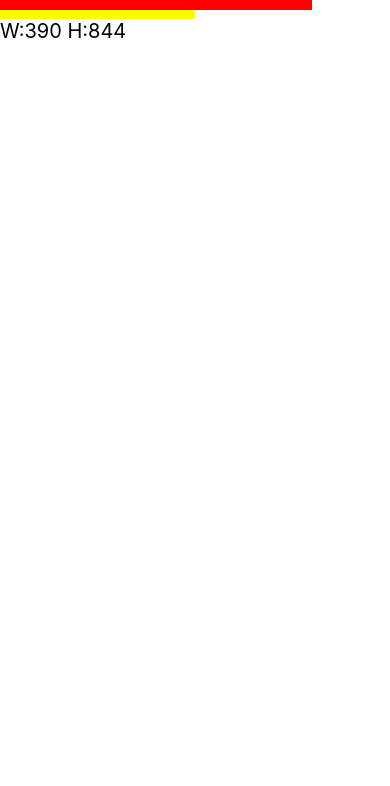
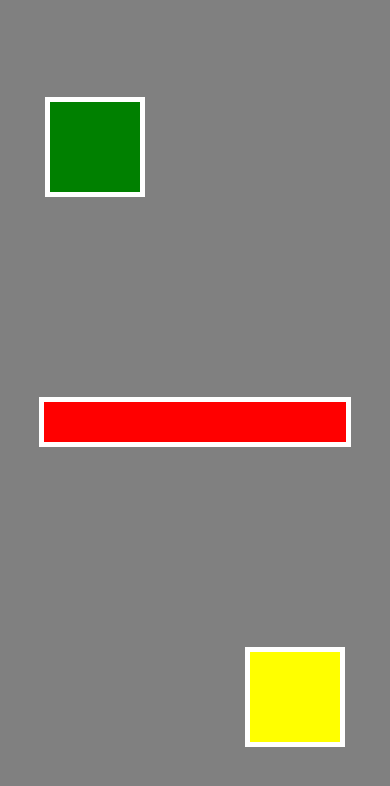
Before and after one commit to Friosn/counter-and-comps, a React Native app: screen / in a window 390 px wide. Shown: the top 786 px of the page. Built offline with nearby package versions, Linux system fonts and the light colour scheme.

Commit message:
Position relative native training

```diff
--- a/App.tsx
+++ b/App.tsx
@@ -1,15 +1,15 @@
 import React from 'react';
 import {SafeAreaView} from 'react-native';
+import PositionScreen from './src/screens/PositionScreen';
 
-import DimensionScreen from './src/screens/DimensionScreen';
-
+/* import DimensionScreen from './src/screens/DimensionScreen'; */
 /* import BoxObjectModelScreen from './src/screens/BoxObjectModelScreen'; */
 /* import CounterScreen from './src/screens/CounterScreen'; */
 
 const App = () => {
   return (
     <SafeAreaView style={{flex: 1}}>
-      <DimensionScreen />
+      <PositionScreen />
     </SafeAreaView>
   );
 };
--- /dev/null
+++ b/src/screens/PositionScreen.tsx
@@ -0,0 +1,49 @@
+import React from 'react';
+import {StyleSheet} from 'react-native';
+import {View} from 'react-native';
+
+const PositionScreen = () => {
+  return (
+    <View style={styles.container}>
+      <View style={styles.greenContainer} />
+      <View style={styles.separator} />
+      <View style={styles.yellowContainer} />
+    </View>
+  );
+};
+
+const styles = StyleSheet.create({
+  container: {
+    flex: 1,
+    backgroundColor: 'grey',
+    justifyContent: 'center',
+    alignItems: 'center',
+  },
+  greenContainer: {
+    backgroundColor: 'green',
+    width: 100,
+    height: 100,
+    borderWidth: 5,
+    borderColor: 'white',
+    top: -200,
+    right: 100,
+  },
+  yellowContainer: {
+    backgroundColor: 'yellow',
+    width: 100,
+    height: 100,
+    borderWidth: 5,
+    borderColor: 'white',
+    top: 200,
+    left: 100,
+  },
+  separator: {
+    width: '80%',
+    height: 50,
+    backgroundColor: 'red',
+    borderWidth: 5,
+    borderColor: 'white',
+  },
+  title: {},
+});
+export default PositionScreen;
```
